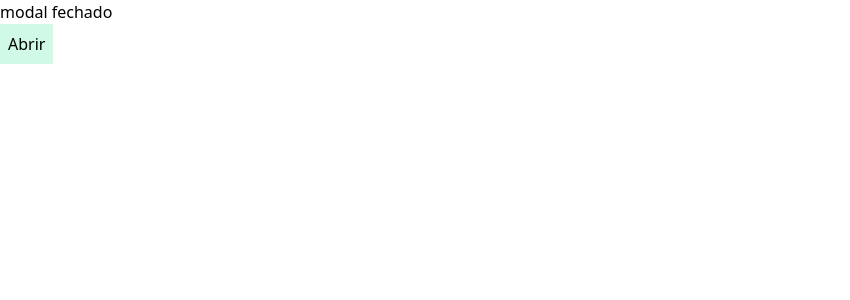
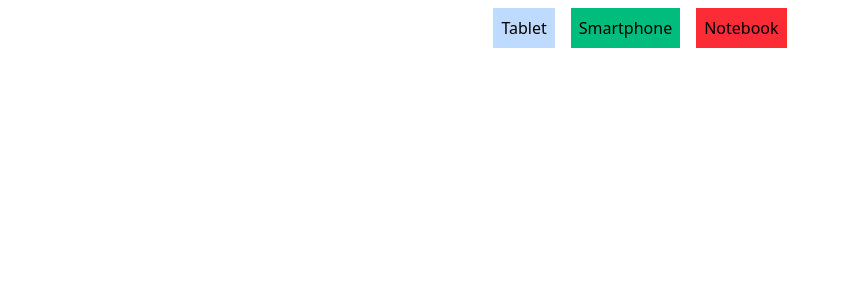
Before and after one commit to VitorHSilver/LearningReact, a React (Vite) app: page / in a window 1280 px wide. Shown: the top 300 px of the page, without its empty margins (0-850 px from the left). Built offline with nearby package versions, Linux system fonts and the light colour scheme.

Commit message:
hook, loading and api

```diff
--- a/src/App.jsx
+++ b/src/App.jsx
@@ -1,18 +1,11 @@
 // import './index.css';
-import React, { useState } from 'react';
+import React from 'react';
 import './App.css';
-import ButtonModal from './components/ButtonModal';
-import Modal from './components/Modal';
+
+import Home from './components/Home';
 
 const App = () => {
-     const [modal, setModal] = useState(false);
-     return (
-          <div>
-               <div>{modal ? 'modal aberto' : 'modal fechado'}</div>
-               <Modal modal={modal} setModal={setModal} />
-               <ButtonModal setModal={setModal} />
-          </div>
-     );
+     return <Home />;
 };
 
 export default App;
--- /dev/null
+++ b/src/components/Button.jsx
@@ -0,0 +1,21 @@
+import React from 'react';
+
+const Button = ({ name, styleClass, onClick }) => {
+     return (
+          <div>
+               <button
+                    className={`text-black p-2 m-2 cursor-pointer ${
+                         styleClass === 'blue'
+                              ? 'bg-blue-200 '
+                              : styleClass === 'green'
+                              ? 'bg-emerald-500'
+                              : 'bg-red-500'
+                    }`}
+                    onClick={onClick}
+               >
+                    {name}
+               </button>
+          </div>
+     );
+};
+export default Button;
--- a/src/components/ButtonModal.jsx
+++ /dev/null
@@ -1,9 +0,0 @@
-import React from 'react';
-const ButtonModal = ({ setModal }) => {
-     return (
-          <button className="bg-emerald-100 p-2 " onClick={() => setModal(true)}>
-               Abrir
-          </button>
-     );
-};
-export default ButtonModal;
--- a/src/components/Header.jsx
+++ /dev/null
@@ -1,18 +0,0 @@
-import React from 'react';
-const Header = () => {
-     return (
-          <>
-               <header>
-                    <ul>
-                         <li>
-                              <a href="/">Home</a>
-                         </li>
-                         <li>
-                              <a href="/produtos">Produtos</a>
-                         </li>
-                    </ul>
-               </header>
-          </>
-     );
-};
-export default Header;
--- /dev/null
+++ b/src/components/Home.jsx
@@ -0,0 +1,48 @@
+import React from 'react';
+import Button from './Button';
+// Os links abaixo puxam dados de um produto em formato JSON
+// https://ranekapi.origamid.dev/json/api/produto/tablet
+// https://ranekapi.origamid.dev/json/api/produto/smartphone
+// https://ranekapi.origamid.dev/json/api/produto/notebook
+// Crie uma interface com 3 botões, um para cada produto.
+// Ao clicar no botão faça um fetch a api e mostre os dados do produto na tela.
+// Mostre apenas um produto por vez
+// Mostre a mensagem carregando... enquanto o fetch é realizado
+const Home = () => {
+     const [product, setProduct] = React.useState(null);
+     const [loading, setLoading] = React.useState(false);
+
+     async function handleClick(event) {
+          const { innerHTML } = event.target;
+          setLoading(true);
+          const url = await fetch(`https://ranekapi.origamid.dev/json/api/produto/${innerHTML.toLowerCase()}`);
+          const dado_json = await url.json();
+          setProduct(dado_json);
+          setLoading(false);
+     }
+     return (
+          <div className="flex flex-col items-center">
+               <div className="flex">
+                    <Button name="Tablet" atribute="tablet" styleClass="blue" onClick={handleClick} />
+                    <Button name="Smartphone" styleClass="green" onClick={handleClick} />
+                    <Button name="Notebook" styleClass="red" onClick={handleClick} />
+               </div>
+               {loading && <p>Carregando...</p>}
+
+               {!loading && product && (
+                    <div className="text-center">
+                         <h1 className="text-3xl font-semibold mt-8 mb-8">{product.nome}</h1>
+                         <p className="text-lg  mt-8 mb-8">R${product.preco}</p>
+                         {product.fotos && (
+                              <img
+                                   className="w-72 h-72 object-cover object-center"
+                                   src={product.fotos[0].src}
+                                   alt={product.fotos[0].titulo}
+                              />
+                         )}
+                    </div>
+               )}
+          </div>
+     );
+};
+export default Home;
--- a/src/components/Modal.jsx
+++ /dev/null
@@ -1,19 +0,0 @@
-import React from 'react';
-const Modal = ({ modal, setModal }) => {
-     if (modal === true)
-          return (
-               <div>
-                    Esse é um modal
-                    <button
-                         className="bg-red-100 p-2 ml-2 "
-                         onClick={() => {
-                              setModal(false);
-                         }}
-                    >
-                         Fechar
-                    </button>
-               </div>
-          );
-     return null;
-};
-export default Modal;
--- a/src/components/Produto.jsx
+++ /dev/null
@@ -1,22 +0,0 @@
-import React from 'react';
-
-const Produto = ({ nome, propriedades }) => {
-     return (
-          <div
-               style={{
-                    margin: '30px 10px',
-                    border: '1px solid',
-                    padding: '1rem',
-                    background: 'rgba(255, 255, 255, 0.1)',
-               }}
-          >
-               <h1>{nome}</h1>
-               <ul>
-                    {propriedades.map((props) => (
-                         <li>{props}</li>
-                    ))}
-               </ul>
-          </div>
-     );
-};
-export default Produto;
--- a/src/components/Produtos.jsx
+++ /dev/null
@@ -1,20 +0,0 @@
-import React from 'react';
-import Titulo from './Titulo';
-import Produto from './Produto';
-
-const Produtos = () => {
-     const produtos = [
-          { nome: 'Notebook', propriedades: ['16gb ram', '512gb'] },
-          { nome: 'Smartphone', propriedades: ['2gb ram', '128gb'] },
-     ];
-
-     return (
-          <section>
-               <Titulo text="Pagina de Produtos" />
-               {produtos.map((produto) => (
-                    <Produto key={produto.nome} {...produto} />
-               ))}
-          </section>
-     );
-};
-export default Produtos;
--- a/src/components/Titulo.jsx
+++ /dev/null
@@ -1,5 +0,0 @@
-import React from 'react';
-const Titulo = ({ text }) => {
-     return <h1 style={{ color: '#4c8b64' }}>{text}</h1>;
-};
-export default Titulo;
```
